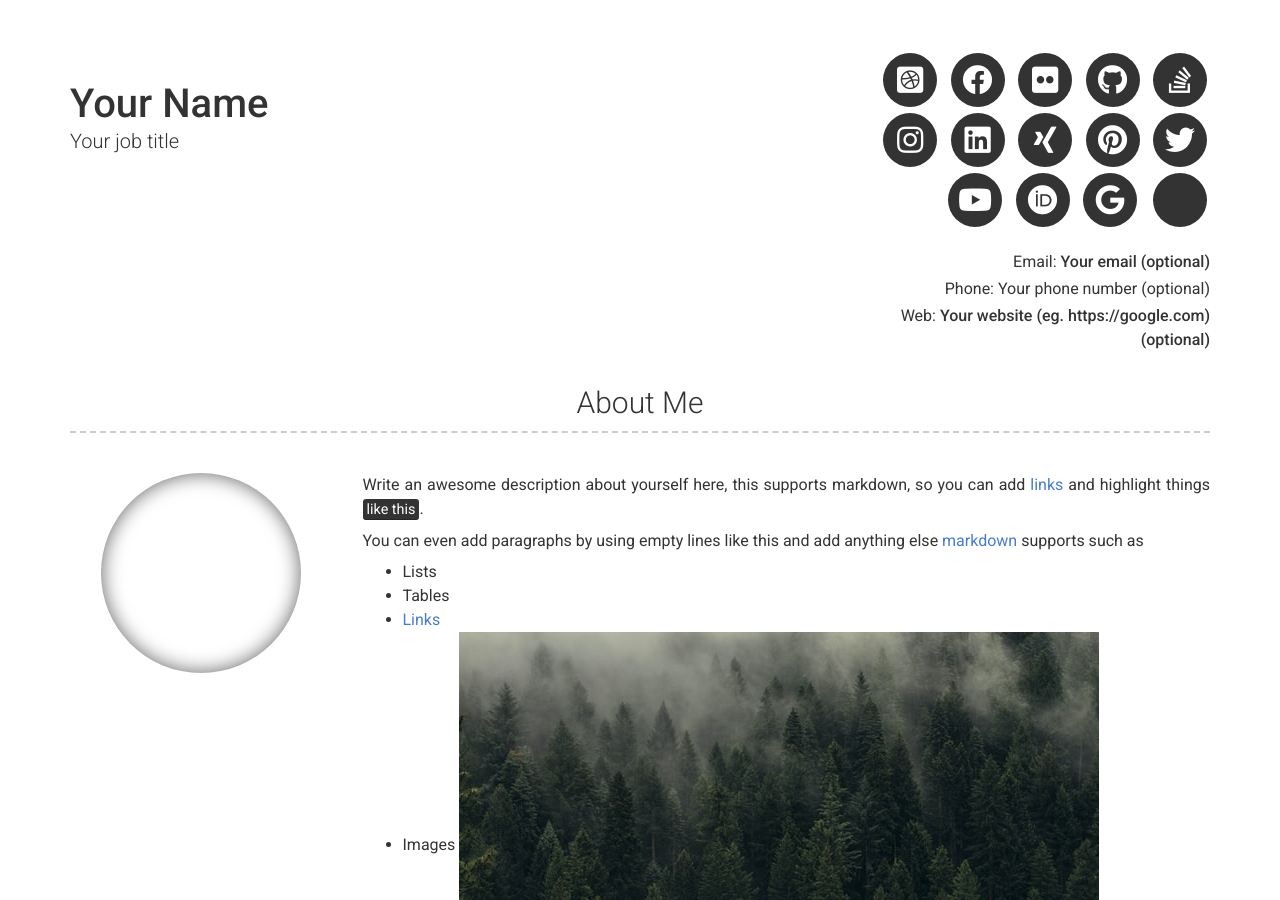
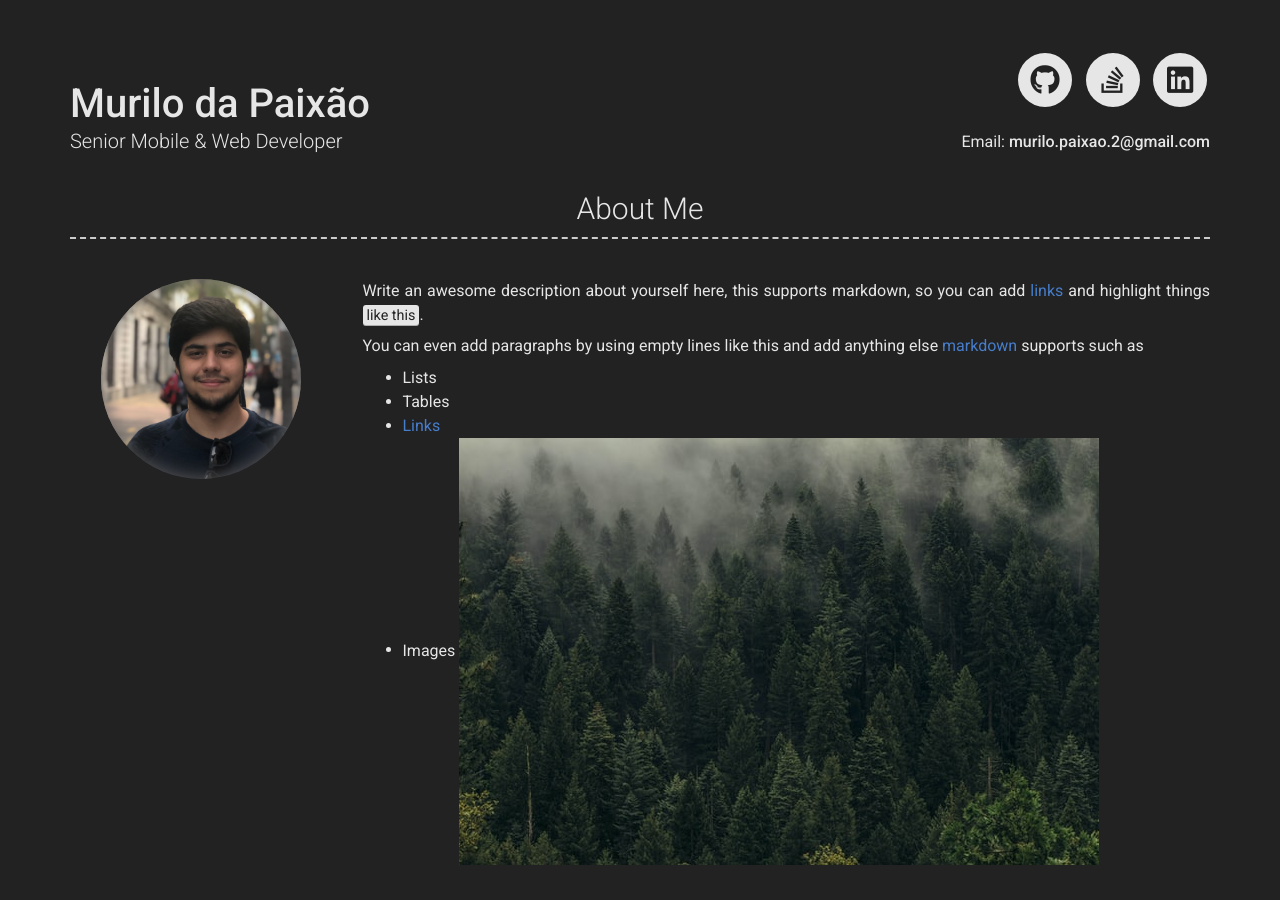
Before and after one commit to pogist/pogist.github.io, a Jekyll site: the page built from index.md, in a window 1280 px wide and 900 px high. Built offline with Jekyll 4.4.1, drawn with Linux system fonts in a browser that asks for light colours; nearby versions of some CDN libraries; some of the changed text lies outside the part shown.

Commit message:
Add general info, links and profile picture

```diff
--- a/_config.yml
+++ b/_config.yml
@@ -1,43 +1,28 @@
 # Site
-repository: Git repository where your resume will be hosted, only required if you are hosting on GitHub (eg. sproogen/modern-resume-theme)
+repository: pogist/pogist.github.io
 # favicon: Directory of your favicon (eg. images/favicon.ico)(optional)
 
 # Content configuration version
 version: 2
 
 # Personal info
-name: Your Name
-title: Your job title
-email: Your email (optional)
-# email_title: Email (Email title override)
-phone: Your phone number (optional)
-# phone_title: Phone (Phone title override)
-website: Your website (eg. https://google.com)(optional)
-# website_title: Web (Website title override)
+name: Murilo da Paixão
+title: Senior Mobile & Web Developer
+email: murilo.paixao.2@gmail.com
 
 # Dark Mode (true/false/never)
-darkmode: false
+darkmode: true
 
 # Social links
-twitter_username: jekyllrb
-github_username:  jekyll
-stackoverflow_username: "00000001"
-dribbble_username: jekyll
-facebook_username: jekyll
-flickr_username: jekyll
-instagram_username: jekyll
-linkedin_username: jekyll
-xing_username: jekyll
-pinterest_username: jekyll
-youtube_username: jekyll
-orcid_username: 0000-0000-0000-0000
-googlescholar_username: D847cGsAAAAJ
+github_username: pogist
+stackoverflow_username: "9494107"
+linkedin_username: pogist
 
 # Additional icon links
-additional_links:
-- title: Link name
-  icon: Font Awesome brand icon name (eg. fab fa-twitter) (https://fontawesome.com/icons?d=gallery&s=brands&m=free)
-  url: Link url (eg. https://google.com)
+# additional_links:
+# - title: Link name
+#   icon: Font Awesome brand icon name (eg. fab fa-twitter) (https://fontawesome.com/icons?d=gallery&s=brands&m=free)
+#   url: Link url (eg. https://google.com)
 # - title: another link
 #   icon: font awesome brand icon name (eg. fab fa-twitter) (https://fontawesome.com/icons?d=gallery&s=brands&m=free)
 #   url: Link url (eg. https://google.com)
@@ -50,7 +35,7 @@ additional_links:
 
 # About Section
 # about_title: About Me (Use this to override about section title)
-about_profile_image: Directory of profile image (eg. images/profile.jpg)
+about_profile_image: images/profile.jpg
 about_content: | # this will include new lines to allow paragraphs
   Write an awesome description about yourself here, this supports markdown, so you can add [links](http://foobar.com) and highlight things <mark>like this</mark>.
 
```
Also changed, not shown: images/profile.jpg (added).
